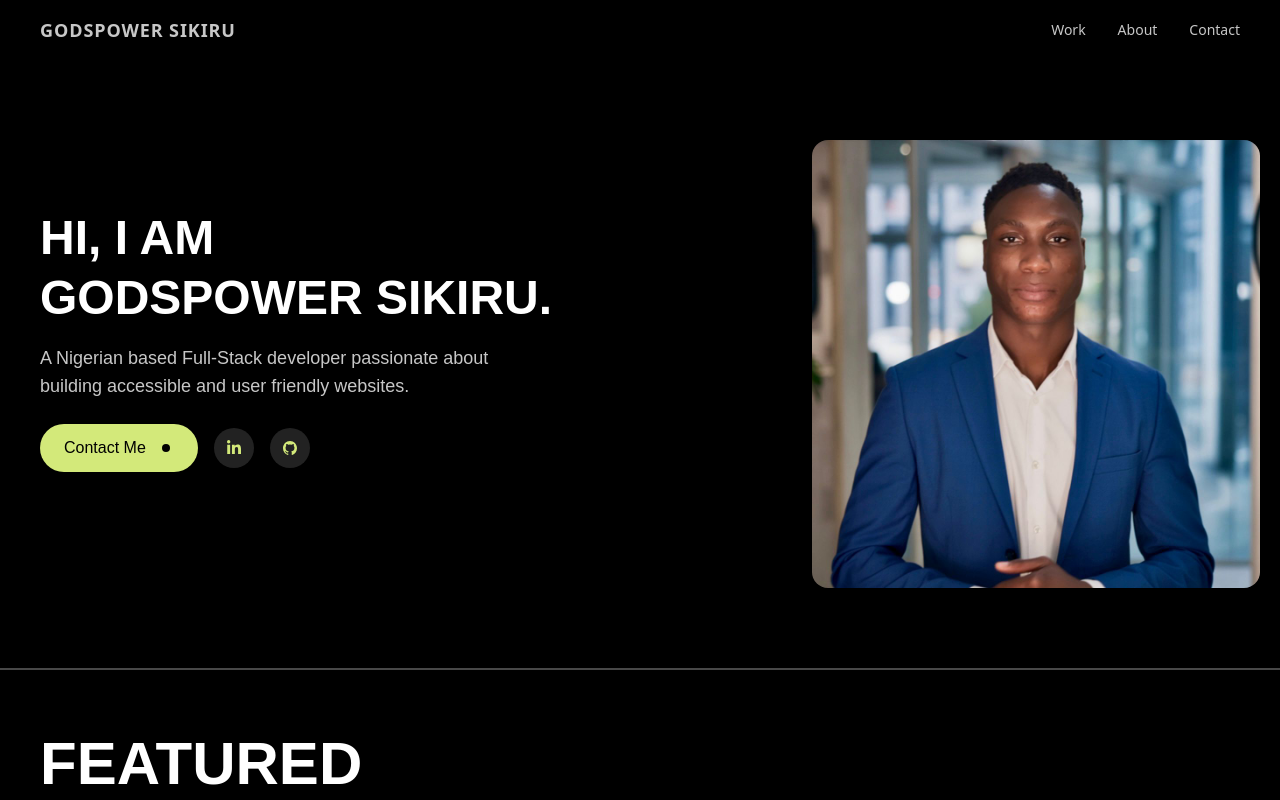
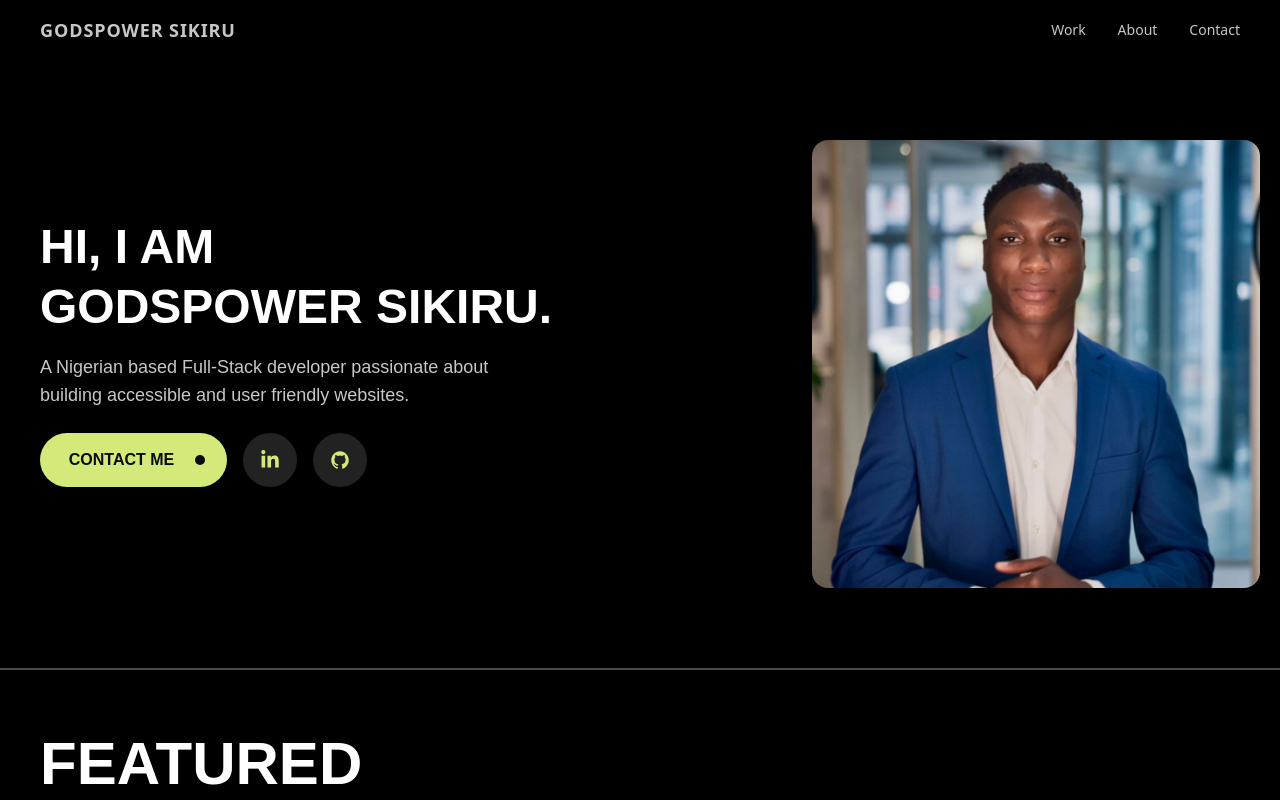
Before and after one commit to Shaw745/My-portfolio, a React (Vite) app: page / in a window 1280 px wide. Shown: the top 800 px of the page. Built offline with nearby package versions, Linux system fonts and the light colour scheme.

Commit message:
contatct me

```diff
--- a/src/components/Hero.jsx
+++ b/src/components/Hero.jsx
@@ -2,13 +2,18 @@ import hero from "../assets/hero.jpg";
 import { IoLogoGithub } from "react-icons/io5";
 import { FaLinkedinIn } from "react-icons/fa";
 import { GoDotFill } from "react-icons/go";
+import AnchorLink from "react-anchor-link-smooth-scroll";
+import { ArrowUpRight } from "lucide-react";
+
+
+
 const Hero = () => {
   return (
     <div>
       <div className="layout  flex flex-col md:flex-row items-center justify-between px-5 py-12 md:py-20">
         {/* Left: Text */}
         <div className=" layout md:text-left text-[#FFFFFF]">
-          <h2 className="text-4xl md:text-5xl   font-bold leading-tight mb-4">
+          <h2 className="text-2xl md:text-5xl   font-bold leading-tight mb-4">
             HI, I AM <br />
             <span className="text-white">GODSPOWER SIKIRU.</span>
           </h2>
@@ -18,29 +23,32 @@ const Hero = () => {
           </p>
 
           {/* Buttons */}
-          <div className="flex flex-row items-center gap-4 mb-12">
-            <button className="  ">
+          <div className="flex items-center gap-4 my-6">
+            <AnchorLink
+              href="#contact"
+              style={{ fontFamily: "'Manrope', sans-serif" }}
+              className="bg-[#D3E97A] font-[700] text-[12px] text-[#0A0A0A] md:text-[16px]  uppercase rounded-[100px] w-[163px] h-[48px] md:w-[187px] md:h-[54px] flex items-center justify-center pl-[18px] py-[20px] pr-[6px] gap-4 "
+            >
+              Contact Me <GoDotFill size={20} className="hidden md:block" />{" "}
+              <div className="w-[40px] h-[40px] rounded-full bg-[#0A0A0A] flex items-center justify-center md:hidden">
+                <ArrowUpRight color="white" />
+              </div>
+            </AnchorLink>
             <a
-                href="#contact"
-                className="bg-[#D3E97A] text-black px-6 flex items-center gap-3 py-3 rounded-full font-medium hover:bg-lime-300 transition"
+              to="https://www.linkedin.com/in/sikiru-godspower-228394381"
+              target="_blank"
+              className="bg-[#222222] rounded-full w-[48px] cursor-pointer h-[48px] md:w-[54px] md:h-[54px] flex justify-center items-center "
             >
-                Contact Me <GoDotFill className="inline-block" />
-              </a>
-            </button>
-            <div className="flex gap-4">
-              <a
-                href="https://www.linkedin.com/in/sikiru-godspower-228394381/"
-                className="bg-[#222222] p-3 rounded-full hover:bg-gray-700 transition"
-              >
-                <FaLinkedinIn color="#D3E97A" />
+              <FaLinkedinIn color="#D3E97A" size={20} />
             </a>
             <a
-                href="https://github.com/Shaw745"
-                className="bg-[#222222] p-3 rounded-full hover:bg-gray-700 transition"
+              to="https://github.com/Shaw745"
+              target="_blank"
+              className="bg-[#222222] rounded-full w-[48px] h-[48px] cursor-pointer md:w-[54px] md:h-[54px] flex justify-center items-center "
             >
-                <IoLogoGithub color="#D3E97A" />
+              <IoLogoGithub color="#D3E97A" size={20} />
             </a>
-            </div>
+
           </div>
         </div>
 
```
Also changed, not shown: vercel.json (added). Lines whose indentation alone changed are shown as unchanged.
